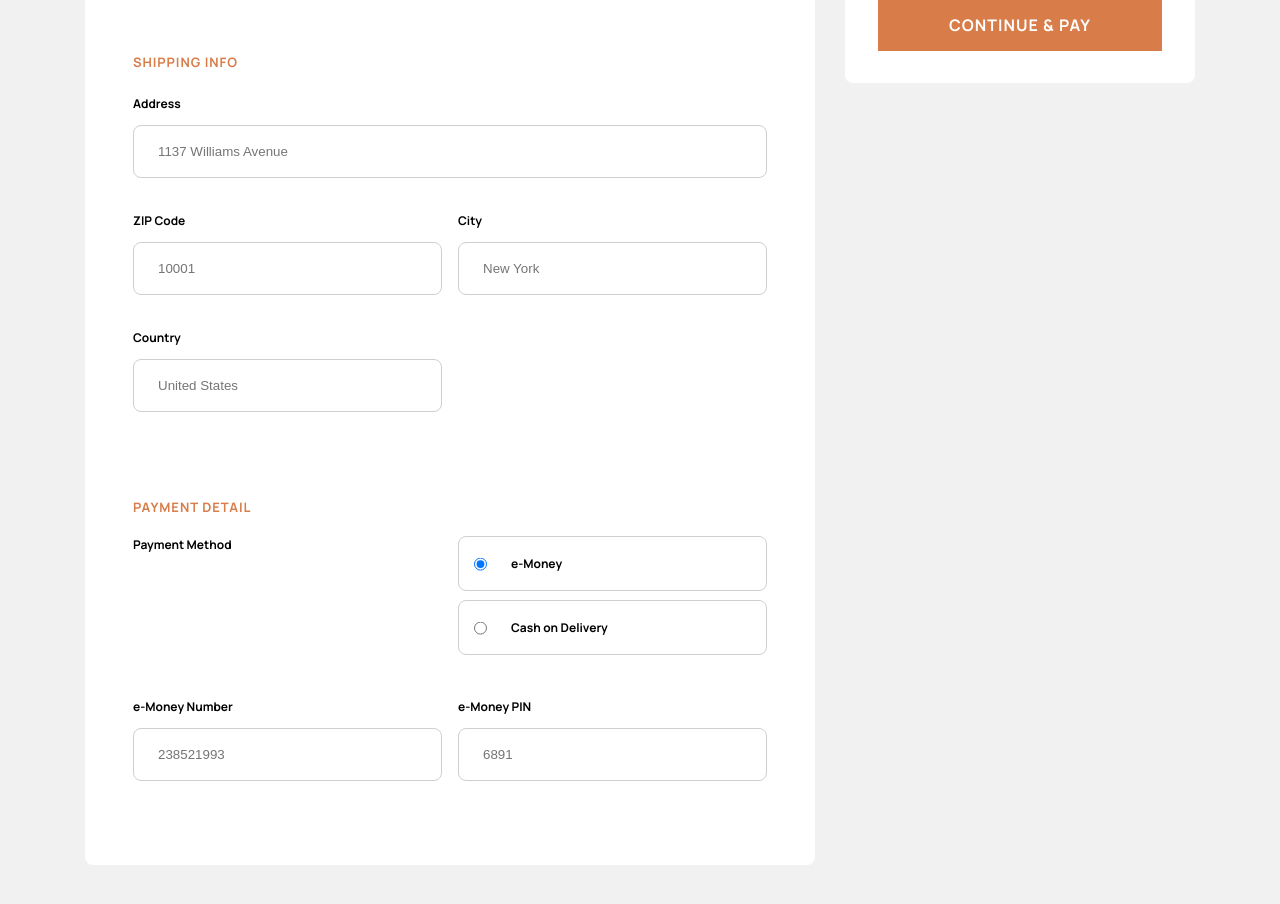
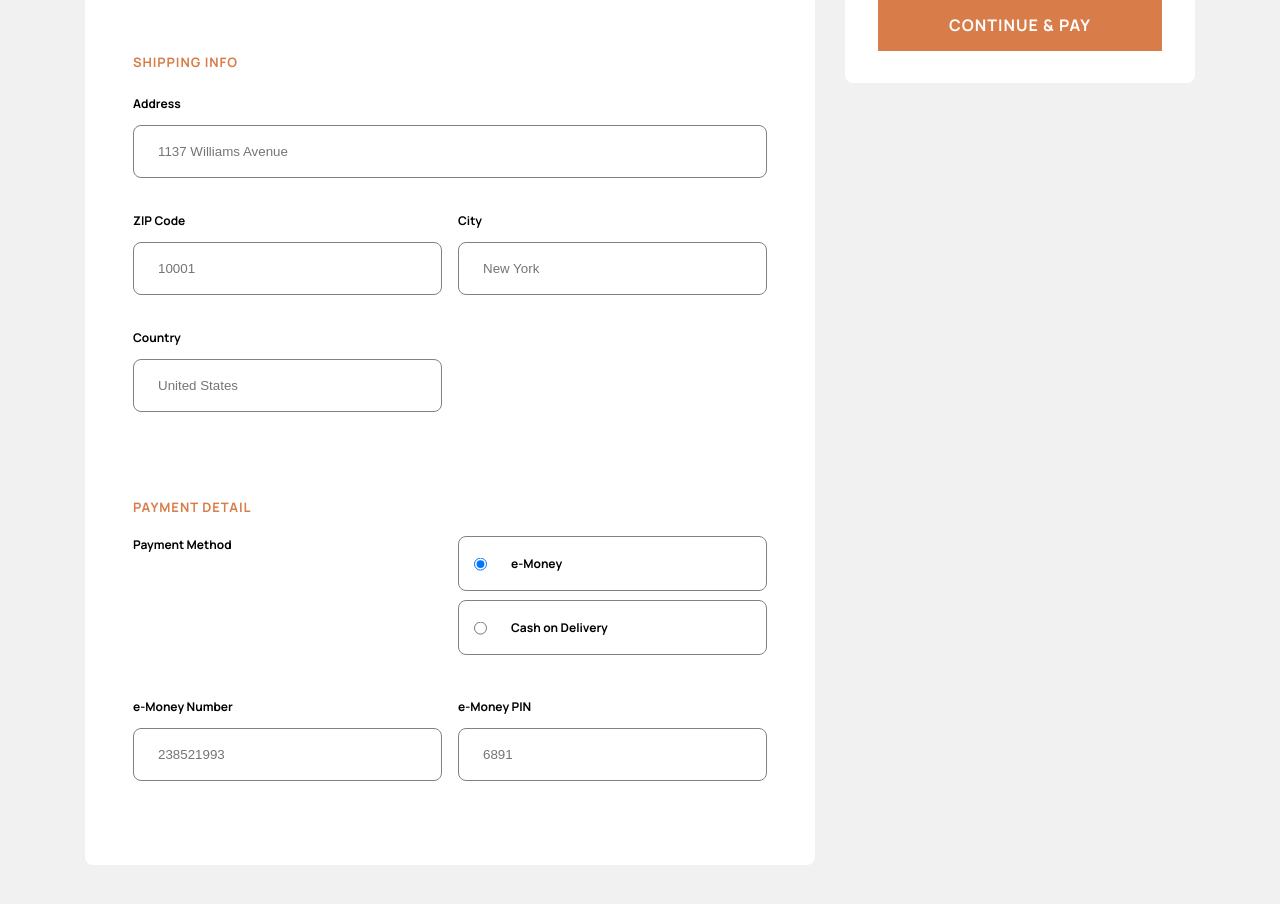
Before and after one commit to nithipramesti/Audiophile, a React (Create React App) app: page /checkout in a window 1280 px wide. Shown: the part 540-1444 px from the top of the page. Built offline with nearby package versions, Linux system fonts and the light colour scheme.

Commit message:
fix color dark faded

```diff
--- a/src/assets/styles/css/main.css
+++ b/src/assets/styles/css/main.css
@@ -84,8 +84,7 @@ p {
 }
 
 .text-dark-faded {
-  color: #101010;
-  opacity: 50%;
+  color: #818181;
 }
 
 .text-grey {
@@ -847,7 +846,7 @@ section.story .img-container {
 .checkout-page .checkout-form input {
   width: 100%;
   padding: 18px 24px;
-  border: 1px solid #cfcfcf;
+  border: 1px solid #818181;
   border-radius: 8px;
 }
 
@@ -908,7 +907,7 @@ section.story .img-container {
 
 .checkout-page .checkout-form .payment-detail .radio-item label {
   width: 100%;
-  border: 1px solid #cfcfcf;
+  border: 1px solid #818181;
   border-radius: 8px;
   padding: 18px 24px 18px 52px;
 }
--- a/src/assets/styles/sass/abstracts/_variables.scss
+++ b/src/assets/styles/sass/abstracts/_variables.scss
@@ -8,5 +8,5 @@ $color-black: #101010;
 $color-black-dark: #000000;
 $color-grey: #f1f1f1;
 $color-grey-light: #fafafa;
-$color-grey-dark: #cfcfcf;
+$color-grey-dark: #818181;
 $color-white: #ffffff;
--- a/src/assets/styles/sass/base/_typography.scss
+++ b/src/assets/styles/sass/base/_typography.scss
@@ -19,8 +19,7 @@ p {
 }
 
 .text-dark-faded {
-  color: $color-black;
-  opacity: 50%;
+  color: $color-grey-dark;
 }
 
 .text-grey {
--- a/src/components/Navbar.jsx
+++ b/src/components/Navbar.jsx
@@ -244,9 +244,9 @@ export const Navbar = () => {
           <Link to="/" className="link link-primary">
             Home
           </Link>
-          <Link to="/categories/headphones" className="link link-primary">
+          <a href="/categories/headphones" className="link link-primary">
             Headphones
-          </Link>
+          </a>
           <Link to="/categories/speakers" className="link link-primary">
             Speakers
           </Link>
```
Also changed, not shown: 1 other file (tests, documents, lock files or other folders).
